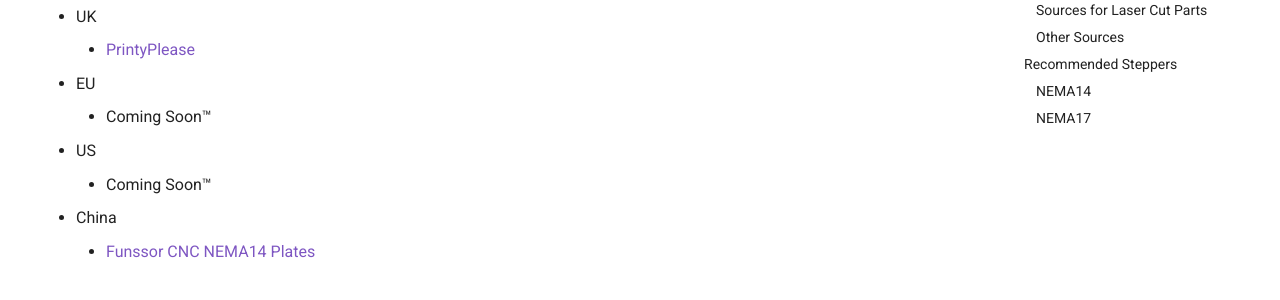
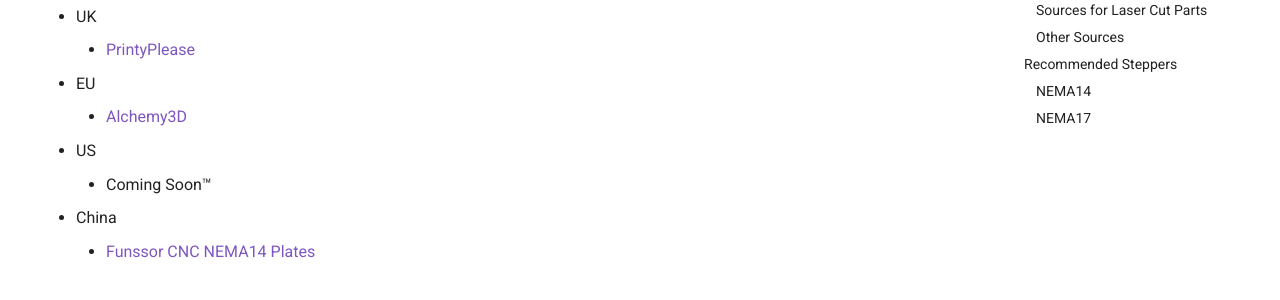
Before and after one commit to aTinyShellScript/awd_docs, an MkDocs documentation site: the page built from docs/sourcing.md, in a window 1280 px wide and 900 px high. Shown: the part 275-575 px from the top of the window. Built offline with MkDocs 1.6.1 and Material for MkDocs 9.7.7, drawn with Linux system fonts in a browser that asks for light colours; comment, search, counter and statistics services are not loaded.

Commit message:
New EU vendor
Alchemy3D added to sourcing doc

```diff
--- a/docs/sourcing.md
+++ b/docs/sourcing.md
@@ -9,7 +9,7 @@
 * UK
     * [PrintyPlease](https://www.printyplease.uk/2.4awd)
 * EU
-    * Coming Soon™
+    * [Alchemy3D](https://alchemy3d.de/products/voron-v2-4-nema17-awd-mod-by-tinyshellscript)
 * US
     * Coming Soon™
 * China
```
